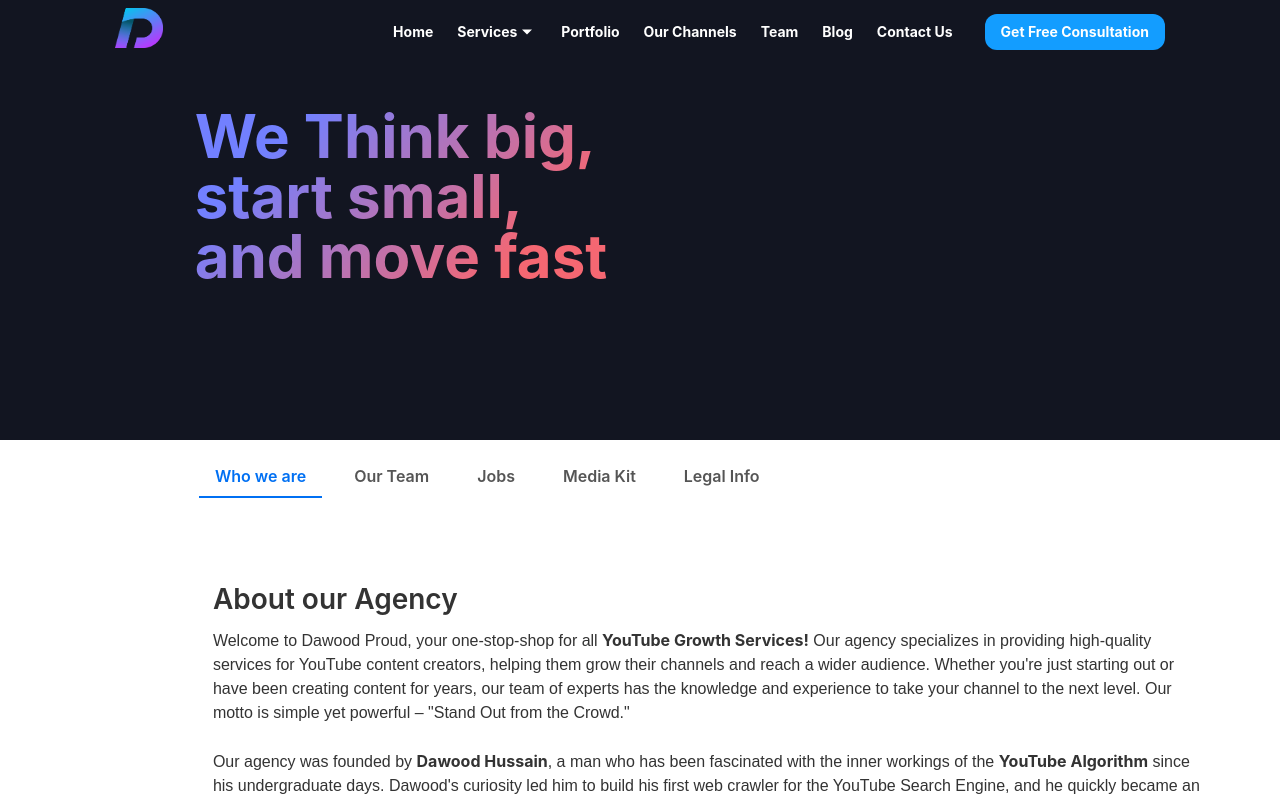
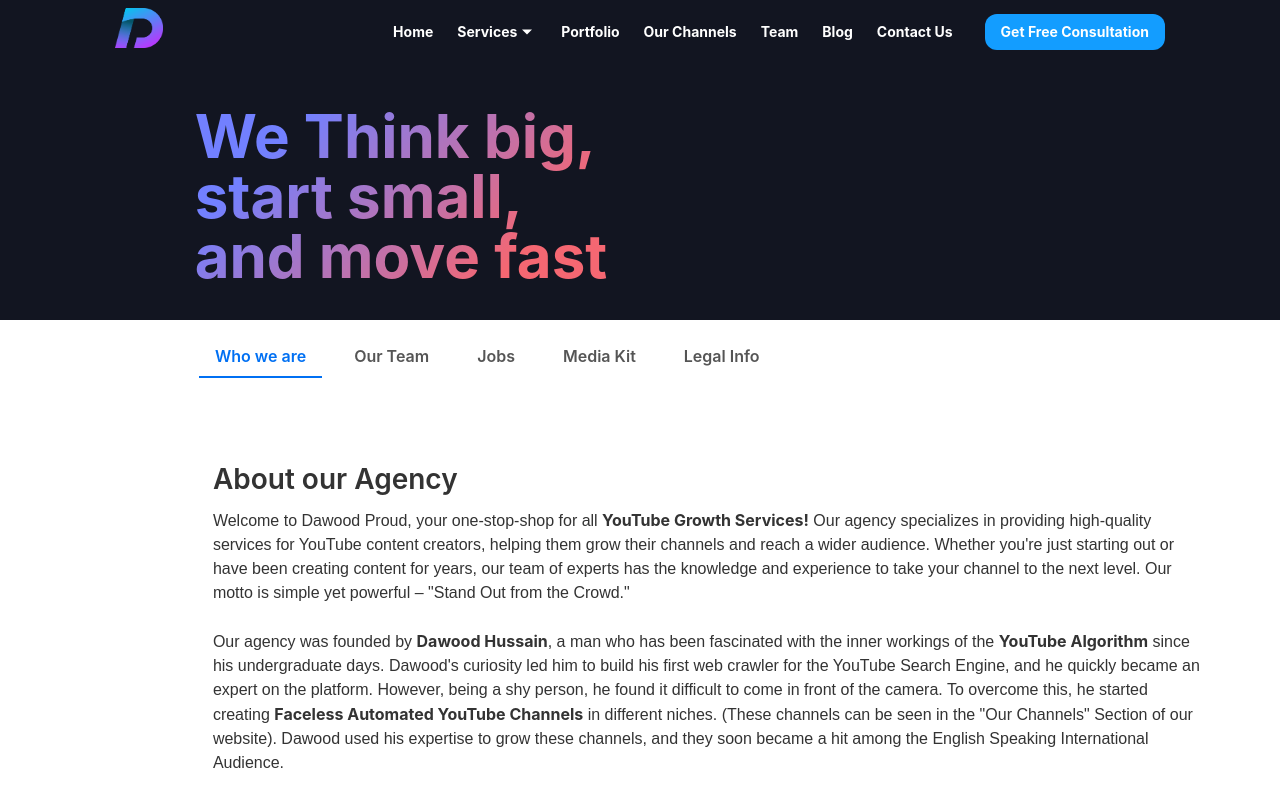
Before and after one commit to EngrRaheel/testingdawoodproud, a Next.js app: page /about-us in a window 1280 px wide. Shown: the top 800 px of the page. Built offline with nearby package versions, Linux system fonts and the light colour scheme; a web font is replaced by a local one.

Commit message:
first commit

```diff
--- /dev/null
+++ b/src/pages/404.js
@@ -0,0 +1,13 @@
+import Link from "next/link";
+export default function Custom404() {
+  return (
+    <div className="min-h-screen bg-white w-full flex  justify-center items-center">
+      <div className="mx-auto h-full flex flex-col justify-center items-center space-y-8">
+        <h1 className=" font-bold animate-charcter text-[24px] md:text-[90px]">404 - Page Not Found</h1>
+        <Link href={"/"}>
+          <button className="bg-[blue] text-white font-semibold px-6 py-3 rounded-lg text-[18px]">Go to Home</button>
+        </Link>
+      </div>
+    </div>
+  );
+}
--- a/src/pages/about-us/index.jsx
+++ b/src/pages/about-us/index.jsx
@@ -32,7 +32,7 @@
 
     return (
         <div className='w-full  font-Inter text-white bg-white h-full '>
-            <div className="w-full   bg-[#121521]  h-[40vh] md:h-[55vh]">
+            <div className="w-full   bg-[#121521] h-[16rem]  md:h-[20rem]">
                 <Navbar bg_color={"white"} />
                 <div className=' max-w-[1172px] mx-auto'>
                     <div className='flex justify-start items-start space-y-2 py-4 ml-[8%] md:ml-[10%] lg:ml-[12%] mt-3 md:mt-6'>
--- a/src/pages/apply/index.js
+++ b/src/pages/apply/index.js
@@ -20,7 +20,7 @@
 function Application() {
     return (
         <div className='w-full min-h-screen font-Inter text-white bg-white h-full'>
-            <div className="w-full  bg-[#121521] h-[40vh]  md:h-[55vh]">
+            <div className="w-full  bg-[#121521] h-[16rem]  md:h-[20rem]">
                 <Navbar bg_color={"bg-gradient-to-b from-[#121521] to-[#121521]/0"} />
                 <div className=' max-w-[1200px] mx-auto'>
                     <div className='flex justify-start items-start space-y-2 py-4 ml-[8%] md:ml-[6%] lg:ml-[6%] mt-0 md:mt-6'>
--- a/src/pages/consultation/index.jsx
+++ b/src/pages/consultation/index.jsx
@@ -13,7 +13,7 @@
         <>
 
             <div className='grid grid-cols-1 w-full min-h-screen font-Inter text-white bg-white h-full'>
-                <div className='w-full bg-[#121521]  h-[100%] md:h-[100%] '>
+                <div className='w-full bg-[#121521] h-[16rem]  md:h-[20rem] '>
                     <Navbar bg_color={"white"} position={"sticky"}/>
                     <div className=' max-w-[1172px] mx-auto mt-2'>
                         <div className='flex justify-start items-start space-y-2 py-4 ml-[8%] md:ml-[10%] lg:ml-[10%] mt-2 md:mt-6'>
--- a/src/pages/jobs/index.jsx
+++ b/src/pages/jobs/index.jsx
@@ -149,7 +149,7 @@
 
     return (
         <div className='w-full  font-Inter text-white bg-white min-h-screen h-full'>
-            <div className="w-full bg-[#121521]  h-[40vh] md:h-[55vh]">
+            <div className="w-full bg-[#121521] h-[16rem]  md:h-[20rem]">
                 <Navbar bg_color={"white"} />
                 <div className=' max-w-[1172px] mx-auto'>
                     <div className='flex justify-start items-start space-y-2 py-4 ml-[8%] md:ml-[10%] lg:ml-[12%] mt-3 md:mt-6'>
--- a/src/pages/legal-info/index.jsx
+++ b/src/pages/legal-info/index.jsx
@@ -33,7 +33,7 @@
 
     return (
         <div className='w-full min-h-screen font-Inter text-white bg-white h-full'>
-            <div className="w-full   bg-[#121521]  h-[40vh] md:h-[55vh]">
+            <div className="w-full   bg-[#121521]  h-[16rem]  md:h-[20rem]">
                 <Navbar bg_color={"white"} />
                 <div className=' max-w-[1172px] mx-auto'>
                     <div className='flex flex-col justify-center items-start  md:-space-y-8  py-4 ml-[8%] md:ml-[10%] lg:ml-[12%] max-w-3xl '>
--- a/src/pages/media-kit/index.jsx
+++ b/src/pages/media-kit/index.jsx
@@ -35,7 +35,7 @@
 
     return (
         <div className='w-full min-h-screen font-Inter text-white bg-white h-full'>
-            <div className="w-full  bg-[#121521]  h-[40vh] md:h-[55vh]">
+            <div className="w-full  bg-[#121521] h-[16rem]  md:h-[20rem]">
                 <Navbar bg_color={"white"} />
                 <div className=' max-w-[1172px] mx-auto'>
                     <div className='flex justify-start items-start space-y-2 py-4 ml-[8%] md:ml-[10%] lg:ml-[12%] mt-3 md:mt-6'>
--- a/src/pages/portfolio/index.jsx
+++ b/src/pages/portfolio/index.jsx
@@ -12,7 +12,7 @@
 function Portfolio() {
     return (
         <div className='w-full min-h-screen font-Inter text-white bg-white h-full'>
-            <div className="w-full  bg-[#121521]  h-[40vh] md:h-[55vh]">
+            <div className="w-full  bg-[#121521]  h-[16rem]  md:h-[20rem]">
                 <Navbar bg_color={"white"} />
                 <div className=' max-w-[1172px] mx-auto'>
                     <div className='flex justify-start items-center space-y-2 py-4  w-full mt-2 md:mt-12'>
--- a/src/pages/team/index.jsx
+++ b/src/pages/team/index.jsx
@@ -35,7 +35,7 @@
 function TeamPage() {
     return (
         <div className='w-full font-Inter bg-white h-full'>
-            <div className="w-full bg-[#121521] h-[40vh] md:h-[55vh]">
+            <div className="w-full bg-[#121521] h-[16rem]  md:h-[20rem]">
                 <Navbar bg_color={""} position={relative} />
                 <div className=' max-w-[1172px] mx-auto '>
                     <div className='flex justify-start items-start space-y-2 py-4 ml-[8%] md:ml-[10%] lg:ml-[12%] mt-2 md:mt-6  '>
--- a/src/styles/globals.css
+++ b/src/styles/globals.css
@@ -142,9 +142,6 @@
   box-shadow: border-box;
   /* background: #030713 !important; */
 }
-
-
-
 
 .styles-module_whatsappButton__tVits {
   background-color: #25d366 !important;
@@ -682,7 +679,6 @@
   min-height: 50px !important;
   padding: 8px !important;
   min-width: 300px !important;
-
 }
 
 .my-selectHearabout .ant-select-selection-item {
@@ -831,3 +827,30 @@
 .glowbg3t:hover {
   box-shadow: 0 0 5px 5px #1d9bf01a;
 }
+
+.animate-charcter {
+  text-transform: uppercase;
+  background-image: linear-gradient(
+    -225deg,
+    #231557 0%,
+    #44107a 29%,
+    #ff1361 67%,
+    #fff800 100%
+  );
+  background-size: auto auto;
+  background-clip: border-box;
+  background-size: 200% auto;
+  color: #fff;
+  background-clip: text;
+  /* text-fill-color: transparent; */
+  -webkit-background-clip: text;
+  -webkit-text-fill-color: transparent;
+  animation: textclip 2s linear infinite;
+  display: inline-block;
+
+}
+@keyframes textclip {
+  to {
+    background-position: 200% center;
+  }
+}
```
